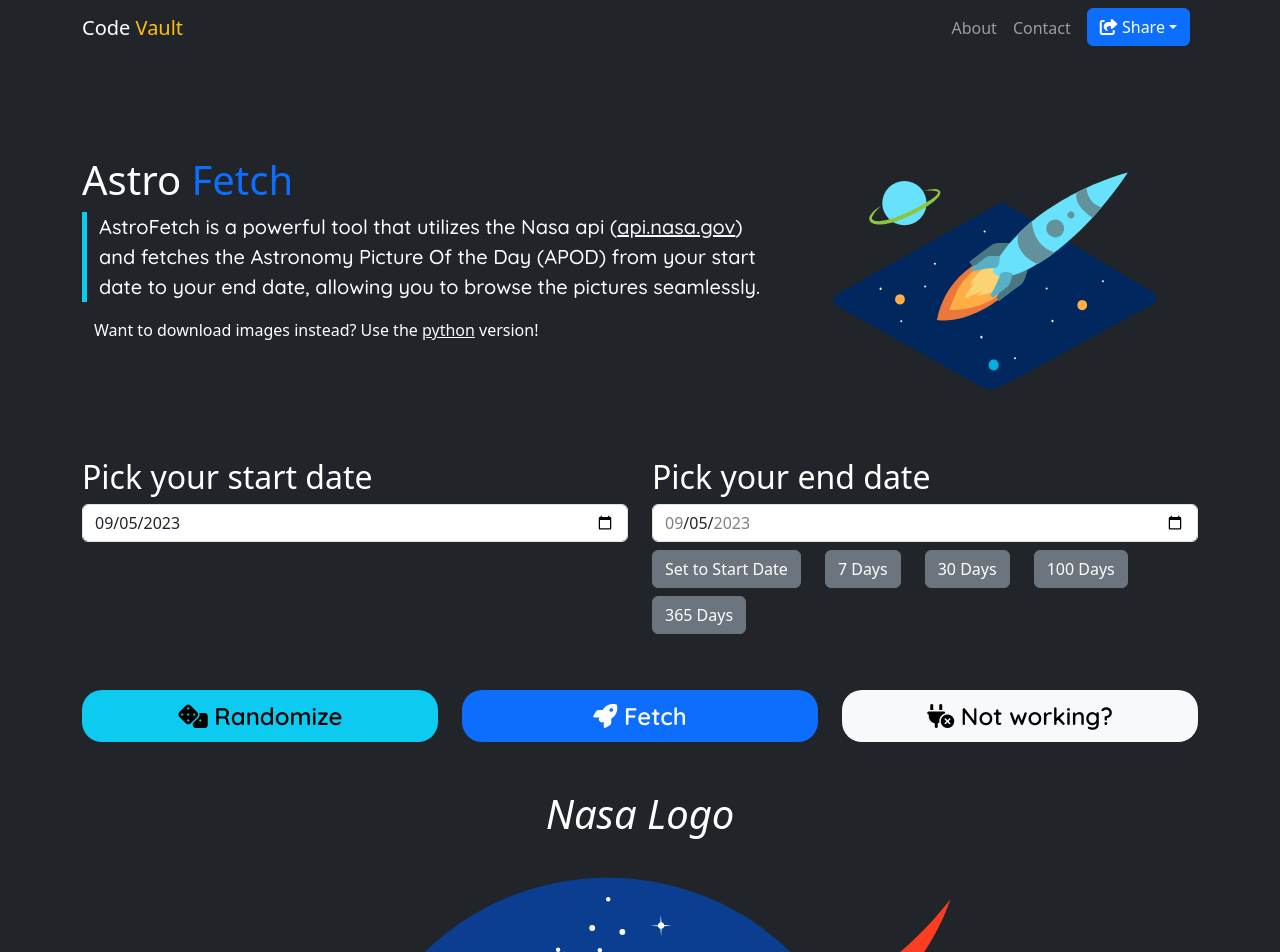
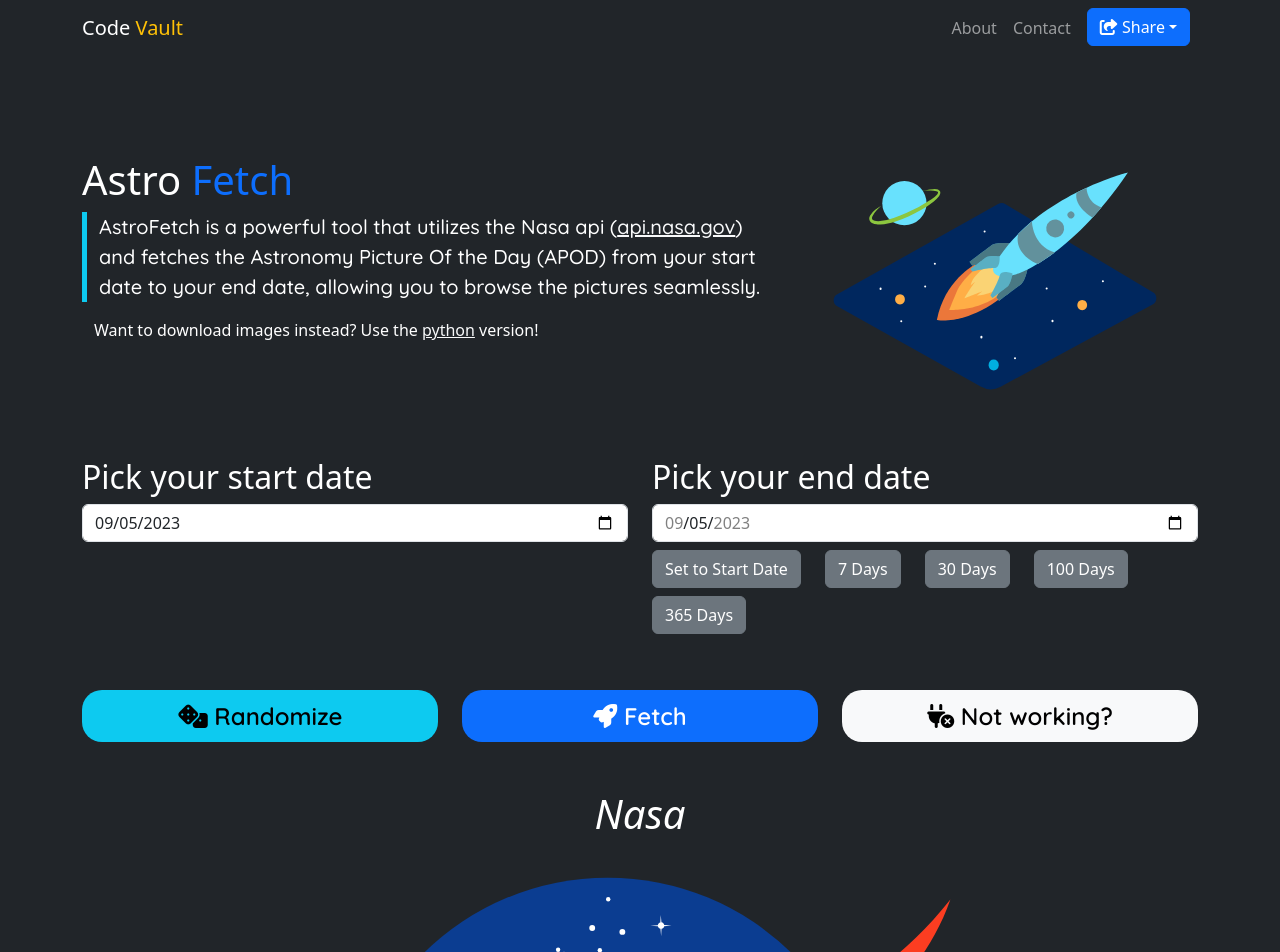
Before and after one commit to Oded2/Code-Vault, a SvelteKit app: page /astrofetch in a window 1280 px wide. Shown: the top 952 px of the page. Built offline with nearby package versions, Linux system fonts and the light colour scheme; a web font is replaced by a local one.

Commit message:
Changed "nasa logo" to "nasa"

```diff
--- a/src/routes/astrofetch/+page.svelte
+++ b/src/routes/astrofetch/+page.svelte
@@ -437,7 +437,6 @@
         <h1 class="text-center vh-rsm-10">
           <em>Loading</em>
         </h1>
-
         <div class="vh-sm-75 vh-50 py-5">
           <div class="h-100 d-flex justify-content-center align-items-center">
             <span class="loader" />
@@ -445,7 +444,7 @@
         </div>
       {:else}
         <h1 class="text-center vh-rsm-10">
-          <em>Nasa Logo</em>
+          <em>Nasa</em>
         </h1>
 
         <div class="vh-sm-75 vh-50">
```
